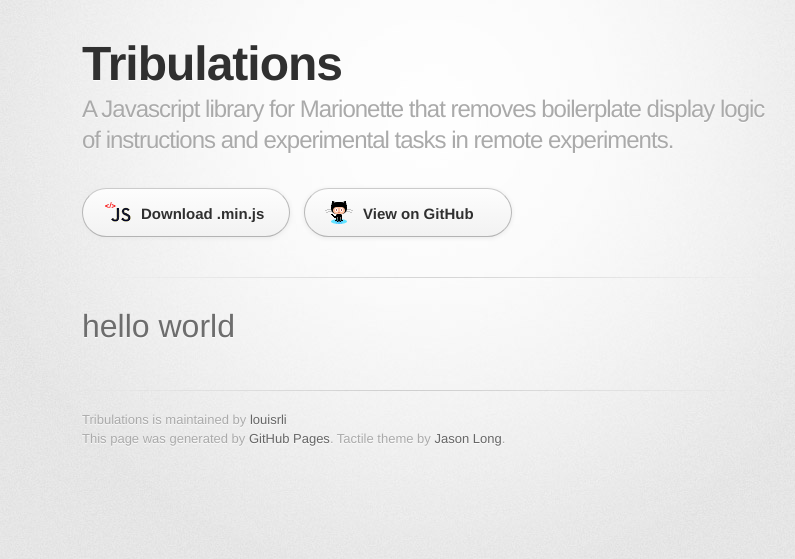
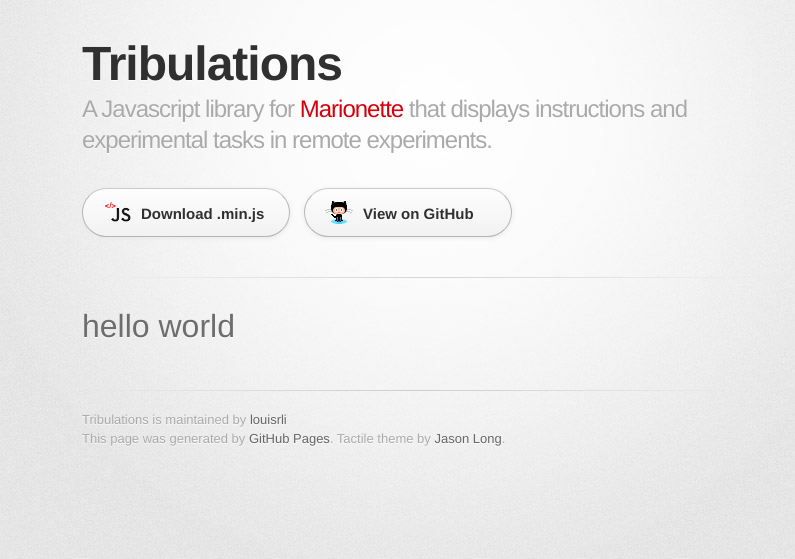
Before and after one commit to louisrli/tribulations, a Jekyll site: the page built from index.md, in a window 1280 px wide. Shown: the top 559 px of the page, without its empty margins (208-1003 px from the left). Built offline with Jekyll 4.4.1, drawn with Linux system fonts in a browser that asks for light colours; some web fonts are replaced; Markdown is read by kramdown in place of the engine named in the settings.

Commit message:
Changed the headline

```diff
--- a/_layouts/index.html
+++ b/_layouts/index.html
@@ -19,7 +19,7 @@
 
         <header>
           <h1>Tribulations</h1>
-          <h2>A Javascript library for Marionette that removes boilerplate display logic of instructions and experimental tasks in remote experiments.</h2>
+          <h2>A Javascript library for <a href="http://marionettejs.com">Marionette</a> that displays instructions and experimental tasks in remote experiments.</h2>
         </header>
 
         <section id="downloads" class="clearfix">
```
